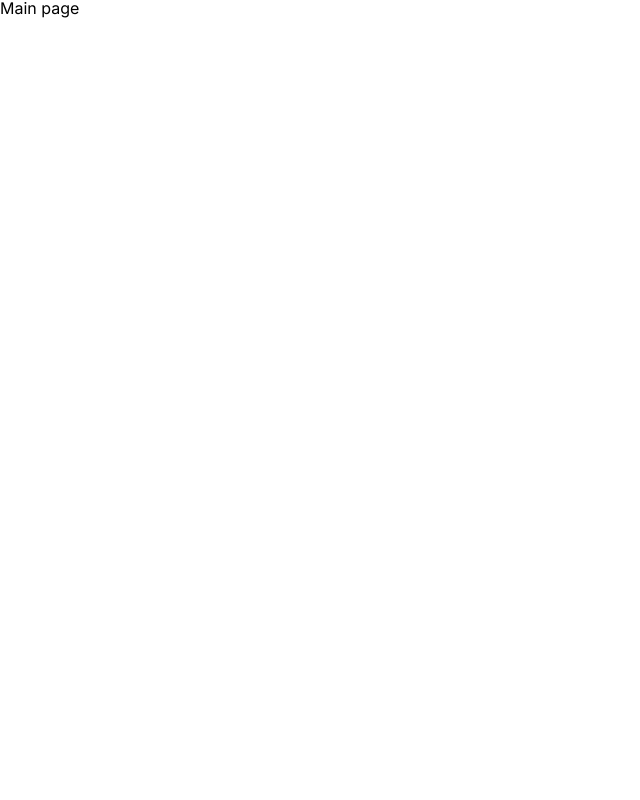
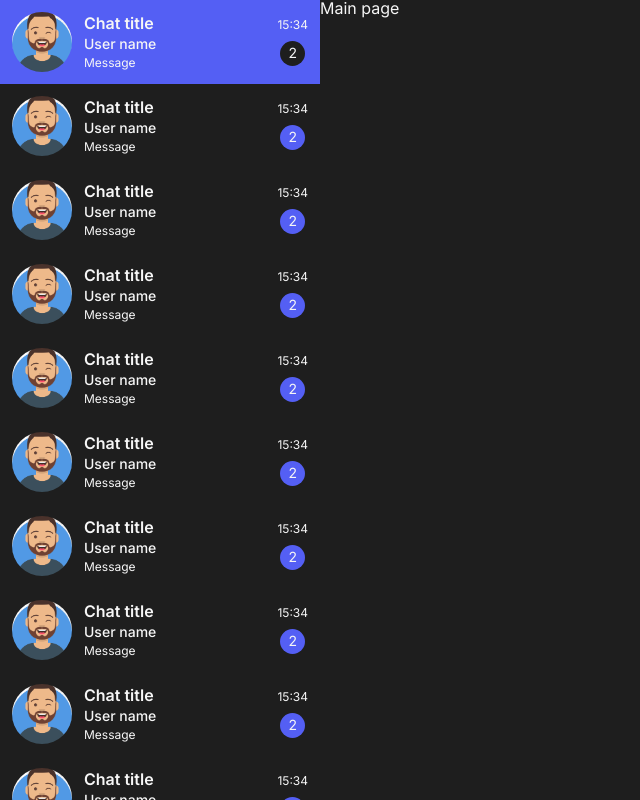
Before and after one commit to akezhanbexeitov/ocg-chat, a Next.js app: page / in a window 1280 px wide. Shown: the whole page, without its empty margins (0-640 px from the left). Built offline with nearby package versions, Linux system fonts and the light colour scheme.

Commit message:
Add color palette, add ChatCard

```diff
--- /dev/null
+++ b/src/app/layout.module.scss
@@ -0,0 +1,20 @@
+.messenger {
+  display: flex;
+  height: 100svh;
+  overflow-y: hidden;
+
+  &-left {
+    flex: 1 1 auto;
+    max-width: 320px;
+
+    &__chats {
+      max-height: 100svh;
+      scrollbar-width: none;
+      overflow-y: scroll;
+    }
+  }
+
+  &-right {
+    flex: 1 1 auto;
+  }
+}
--- a/src/app/layout.tsx
+++ b/src/app/layout.tsx
@@ -1,12 +1,14 @@
 import type { Metadata } from "next";
 import { Inter } from "next/font/google";
 import "@/styles/main.scss";
+import styles from "./layout.module.scss";
+import ChatCard from "@/components/cards/ChatCard/ChatCard";
 
 const inter = Inter({ subsets: ["latin"] });
 
 export const metadata: Metadata = {
-  title: "Create Next App",
-  description: "Generated by create next app",
+  title: "OCG Chat",
+  description: "Chat application",
 };
 
 export default function RootLayout({
@@ -16,7 +18,20 @@ export default function RootLayout({
 }>) {
   return (
     <html lang="en">
-      <body className={inter.className}>{children}</body>
+      <body className={inter.className}>
+        <main className={styles.messenger}>
+          <section className={styles["messenger-left"]}>
+            <nav className={styles["messenger-left__chats"]}>
+              <ul>
+                {Array.from({ length: 10 }).map((_, index) => (
+                  <ChatCard key={index} />
+                ))}
+              </ul>
+            </nav>
+          </section>
+          <section className={styles["messenger-right"]}>{children}</section>
+        </main>
+      </body>
     </html>
   );
 }
--- /dev/null
+++ b/src/components/cards/ChatCard/ChatCard.module.scss
@@ -0,0 +1,81 @@
+.chat-card {
+  display: flex;
+  justify-content: space-between;
+  align-items: center;
+  padding: 12px;
+  cursor: pointer;
+  transition: background-color 0.3s ease;
+
+  &:hover {
+    background-color: var(--blue-color);
+
+    & .chat-card__unseen {
+      background-color: var(--grey-color);
+    }
+  }
+
+  &__left {
+    display: flex;
+    gap: 12px;
+  }
+
+  &__image {
+    width: 60px;
+    height: 60px;
+    border-radius: 50%;
+    overflow: hidden;
+
+    & img {
+      width: 100%;
+      height: 100%;
+      object-fit: cover;
+    }
+  }
+
+  &__details {
+    display: flex;
+    flex-direction: column;
+    justify-content: center;
+    gap: 6px;
+  }
+
+  &__title {
+    font-size: 16px;
+    font-weight: 600;
+  }
+
+  &__user {
+    font-size: 14px;
+    font-weight: 500;
+  }
+
+  &__message {
+    font-size: 12px;
+    font-weight: 400;
+  }
+
+  &__other {
+    display: flex;
+    flex-direction: column;
+    justify-content: space-between;
+    align-items: center;
+    gap: 10px;
+
+    & time {
+      font-size: 12px;
+      font-weight: 400;
+    }
+  }
+
+  &__unseen {
+    width: 25px;
+    height: 25px;
+    border-radius: 50%;
+    background-color: var(--blue-color);
+    display: flex;
+    justify-content: center;
+    align-items: center;
+    font-size: 14px;
+    transition: background-color 0.3s ease;
+  }
+}
--- /dev/null
+++ b/src/components/cards/ChatCard/ChatCard.tsx
@@ -0,0 +1,33 @@
+import Image from "next/image";
+import styles from "./ChatCard.module.scss";
+
+export default function ChatCard() {
+  return (
+    <li className={styles["chat-card"]}>
+      <div className={styles["chat-card__left"]}>
+        <div className={styles["chat-card__image"]}>
+          <Image
+            src="/images/avatar.png"
+            width={60}
+            height={60}
+            alt="User Avatar"
+          />
+        </div>
+
+        <div className={styles["chat-card__details"]}>
+          <h2 className={styles["chat-card__title"]}>Chat title</h2>
+          <h3 className={styles["chat-card__user"]}>User name</h3>
+          <h4 className={styles["chat-card__message"]}>Message</h4>
+        </div>
+      </div>
+
+      <div className={styles["chat-card__other"]}>
+        <time>15:34</time>
+
+        <div className={styles["chat-card__unseen"]}>
+          <span>2</span>
+        </div>
+      </div>
+    </li>
+  );
+}
--- a/src/styles/main.scss
+++ b/src/styles/main.scss
@@ -1,2 +1,15 @@
-@import "./normalize";
-@import "./reset";
+@import "normalize";
+@import "reset";
+
+html {
+  background-color: var(--grey-color);
+  color: var(--white-color);
+  scroll-behavior: smooth;
+
+  --blue-color: #545ff4;
+  --grey-color: #1e1e1e;
+  --black-color: #000000;
+  --white-color: #f6f6f6;
+  --orange-color: #bc663e;
+  --light-blue-color: #bc663e;
+}
```
Also changed, not shown: package.json (+9 -9 lines), public/images/avatar.png (added), 1 other file (tests, documents, lock files or other folders).
